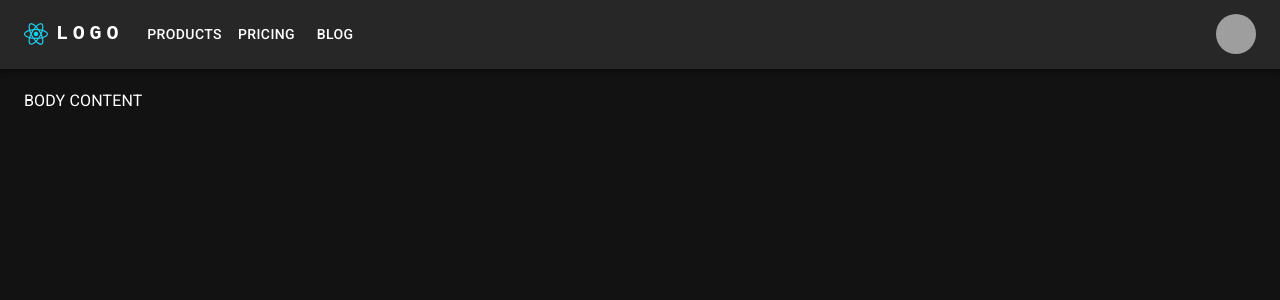
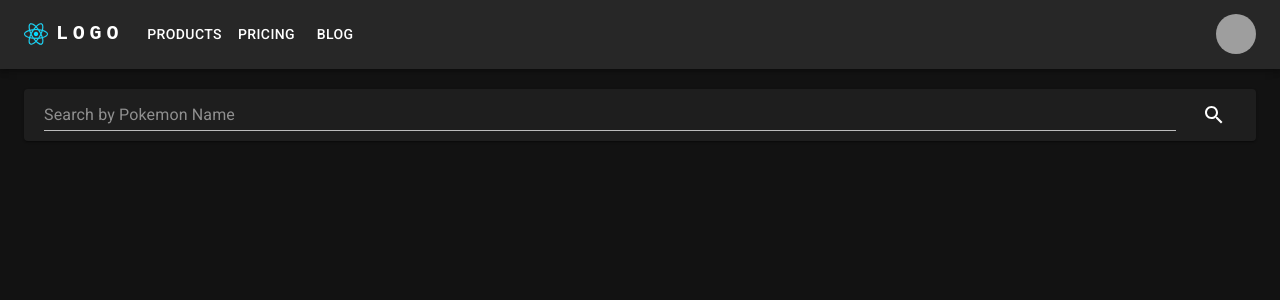
Before and after one commit to myronschippers/saga-vs-rtk-query, a React (Vite) app: page / in a window 1280 px wide. Shown: the top 300 px of the page. Built offline with nearby package versions, Linux system fonts and the light colour scheme; grey boxes are pictures that could not be loaded.

Commit message:
creating a search field for searching pokemon ans storing the searched term in the redux store

```diff
--- a/src/components/App/App.tsx
+++ b/src/components/App/App.tsx
@@ -1,5 +1,6 @@
 import { Container, Stack } from '@mui/material';
 
+import { PokemonSearch } from '../PokemonSearch';
 import { AppHeader } from '../AppHeader';
 
 function App() {
@@ -12,7 +13,7 @@ function App() {
         maxWidth="xl"
         sx={{ flexGrow: '2', paddingTop: '20px', paddingBottom: '40px' }}
       >
-        BODY CONTENT
+        <PokemonSearch />
       </Container>
     </Stack>
   );
--- /dev/null
+++ b/src/components/PokemonSearch/PokemonSearch.tsx
@@ -0,0 +1,51 @@
+import React, { ChangeEvent, useState } from 'react';
+import { useDispatch } from 'react-redux';
+import { Box, Paper, IconButton, TextField } from '@mui/material';
+import SearchIcon from '@mui/icons-material/Search';
+
+import { setSearch } from '../../store/reducers/pokemon';
+
+import { PokemonSearchProps } from './types';
+
+const PokemonSearch: React.FC<PokemonSearchProps> = () => {
+  const dispatch = useDispatch();
+  const [searchTerm, setSearchTerm] = useState('');
+
+  function searchPokemon() {
+    dispatch(setSearch({ searchTerm }));
+    setSearchTerm('');
+  }
+
+  return (
+    <Paper>
+      <Box
+        sx={{
+          p: '4px 20px',
+          display: 'flex',
+          alignItems: 'center',
+          columnGap: 2,
+        }}
+      >
+        <TextField
+          variant="standard"
+          sx={{ flexGrow: 1 }}
+          placeholder="Search by Pokemon Name"
+          value={searchTerm}
+          onChange={(e: ChangeEvent<HTMLInputElement>) =>
+            setSearchTerm(e.target.value)
+          }
+        />
+        <IconButton
+          type="button"
+          sx={{ p: '10px' }}
+          aria-label="search"
+          onClick={searchPokemon}
+        >
+          <SearchIcon />
+        </IconButton>
+      </Box>
+    </Paper>
+  );
+};
+
+export default PokemonSearch;
--- /dev/null
+++ b/src/components/PokemonSearch/index.ts
@@ -0,0 +1,2 @@
+export { default as PokemonSearch } from './PokemonSearch';
+export type { PokemonSearchProps } from './types';
--- /dev/null
+++ b/src/components/PokemonSearch/types.ts
@@ -0,0 +1 @@
+export interface PokemonSearchProps {}
```
